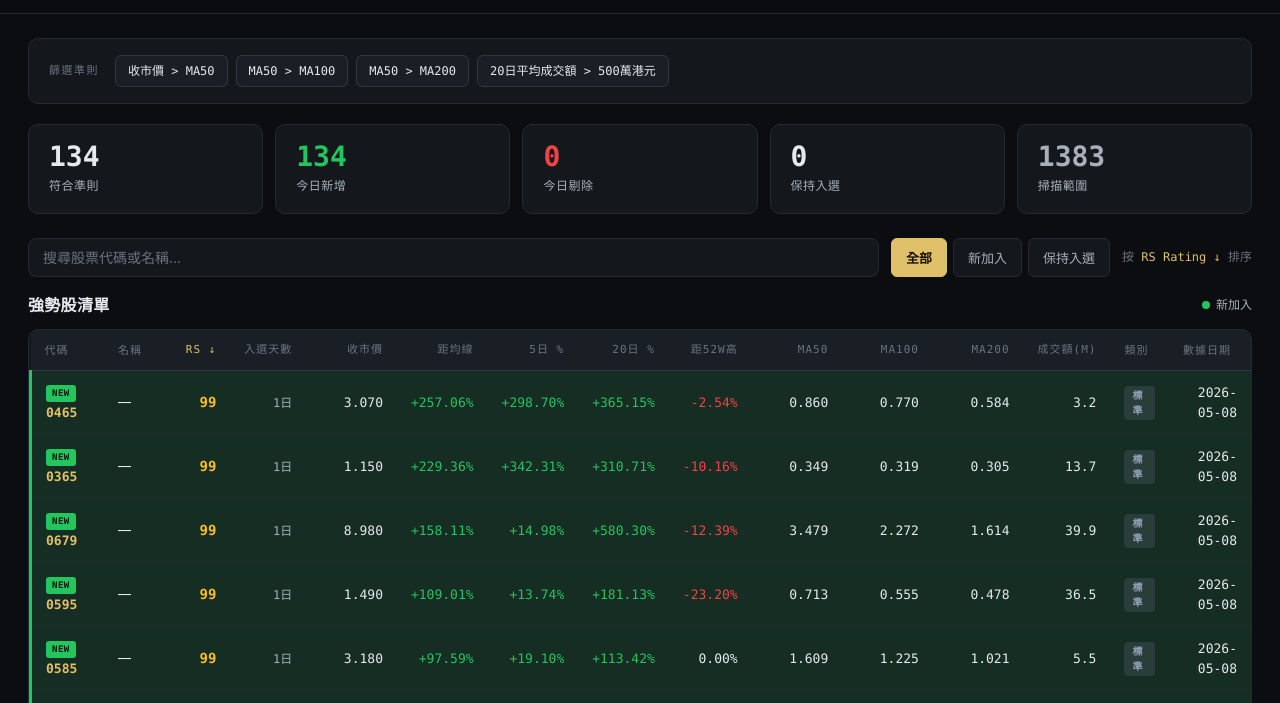
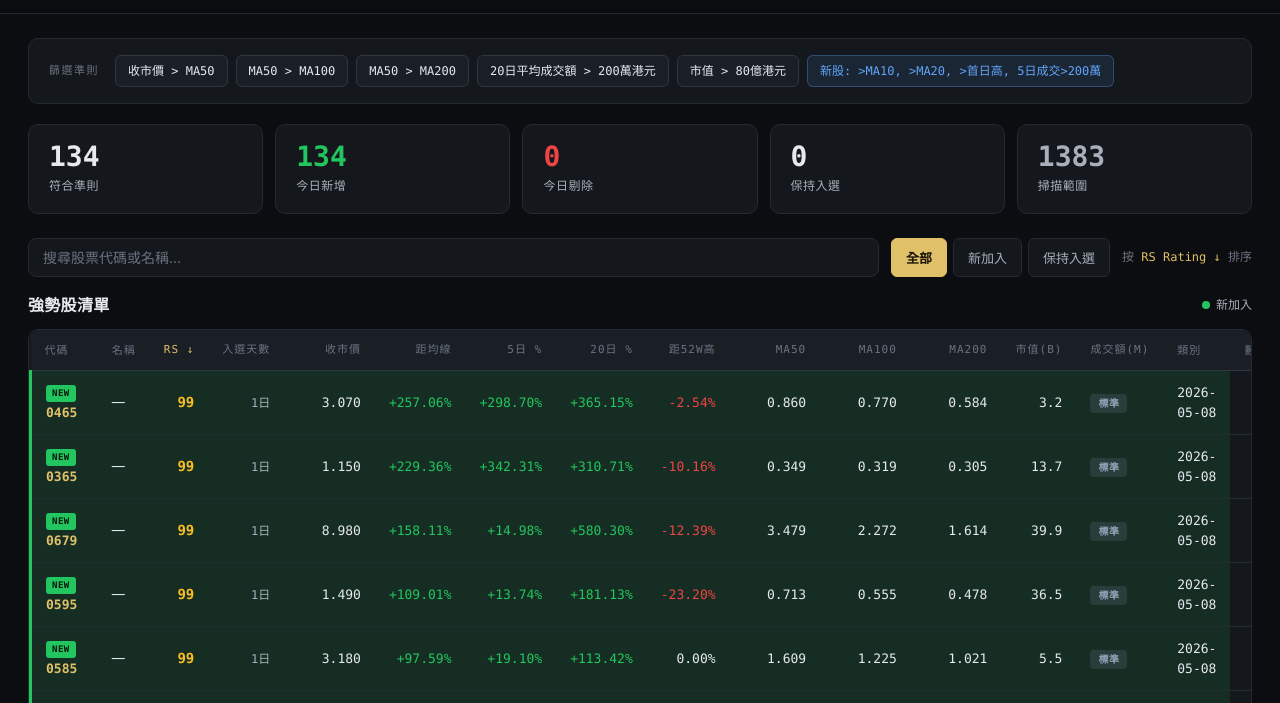
Before and after one commit to takip0902/hk-scanner, a plain HTML site: page site/index.html in a window 1280 px wide. Shown: the part 63-766 px from the top of the page. Drawn offline with Linux system fonts and the light colour scheme.

Commit message:
Update index.html

```diff
--- a/site/index.html
+++ b/site/index.html
@@ -40,7 +40,9 @@
       <span class="chip">收市價 &gt; MA50</span>
       <span class="chip">MA50 &gt; MA100</span>
       <span class="chip">MA50 &gt; MA200</span>
-      <span class="chip">20日平均成交額 &gt; 500萬港元</span>
+      <span class="chip">20日平均成交額 &gt; 200萬港元</span>
+      <span class="chip">市值 &gt; 80億港元</span>
+      <span class="chip chip-alt">新股: &gt;MA10, &gt;MA20, &gt;首日高, 5日成交&gt;200萬</span>
     </div>
   </section>
 
@@ -103,6 +105,7 @@
             <th data-sort="ma50" class="num">MA50</th>
             <th data-sort="ma100" class="num">MA100</th>
             <th data-sort="ma200" class="num">MA200</th>
+            <th data-sort="market_cap_b" class="num">市值(B)</th>
             <th data-sort="avg_turnover_m" class="num">成交額(M)</th>
             <th data-sort="category">類別</th>
             <th data-sort="last_date">數據日期</th>
@@ -125,6 +128,7 @@
           <tr>
             <th>代碼</th>
             <th>名稱</th>
+            <th class="num">市值(B)</th>
             <th class="num">最後收市</th>
             <th class="num">最後距MA50</th>
             <th>最後在榜日</th>
```
